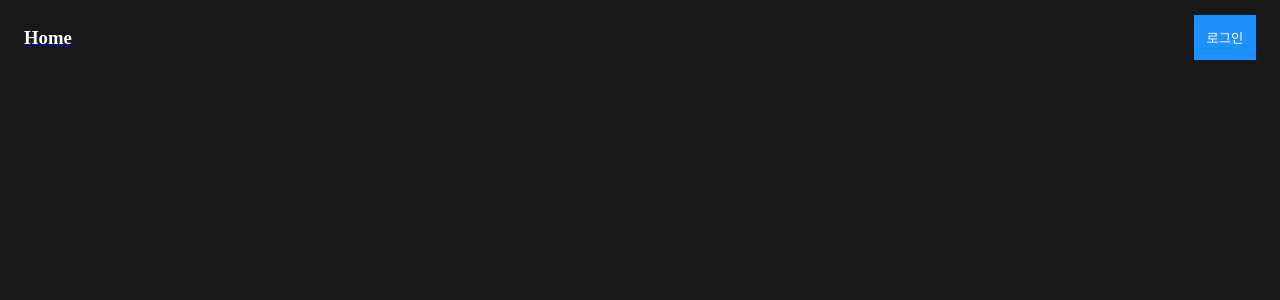
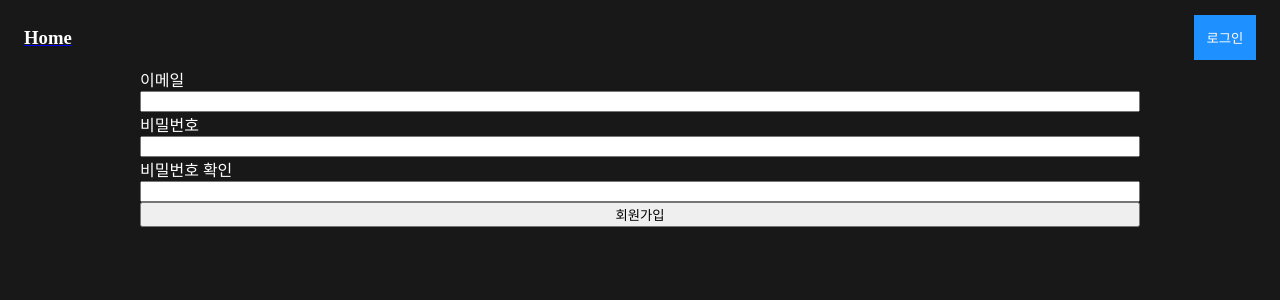
Before and after one commit to KIMTAEYANG123/MyMovie, a React (Create React App) app in the folder client/: page /join in a window 1280 px wide. Shown: the top 300 px of the page. Built offline with nearby package versions, Linux system fonts and the light colour scheme; no server answers.

Commit message:
회원가입 페이지 추가

```diff
--- a/client/src/App.js
+++ b/client/src/App.js
@@ -9,6 +9,7 @@ import DetailedPage from './page/DetailedPage';
 import Header from './components/common/Header';
 import LoginPage from './components/LoginPage';
 import SearchPage from './page/SearchPage';
+import UserJoin from './components/UserJoin';
 
 function App() {
 
@@ -23,6 +24,7 @@ function App() {
         <Route exact path="/search-movie/:name" component={SearchPage}/>
         <Route exact path="/movie/:id" component={DetailedPage}/>
         <Route exact path="/login" component={LoginPage}/>
+        <Route exact path="/join" component={UserJoin}/>
       </Switch>
     </Router>
   );
--- /dev/null
+++ b/client/src/components/UserJoin.js
@@ -0,0 +1,46 @@
+import React,{useState} from 'react'
+import styled from 'styled-components'
+
+const JoinContents = styled.div`
+    display: flex;
+    flex-direction: column;
+    max-width:1000px;
+    color: white;
+    margin: 0 auto;
+`
+function UserJoin() {
+    const [email, setEmail] = useState('')
+    const [password, setPassword] = useState('')
+    const [passwordCheck, setPasswordCheck] = useState('')
+
+    const onChange = (e)=>{
+        const {
+            target : {name}
+        } = e;
+        console.log(name)
+        if(name === 'email'){
+            setEmail(e.target.value);
+        }else if(name === 'password'){
+            setPassword(e.target.value)
+        }else if(name === 'passwordCheck'){
+            setPasswordCheck(e.target.value)
+        }
+    }
+    return (
+        <div>
+            <JoinContents>
+                <label>이메일</label>
+                <input type='email' name='email' onChange={onChange} value={email}/>
+
+                <label>비밀번호</label>
+                <input type='password' name='password'  onChange={onChange} value={password}/>
+
+                <label>비밀번호 확인</label>
+                <input type='password' name='passwordCheck' onChange={onChange} value={passwordCheck}/>
+                <button>회원가입</button>
+            </JoinContents>
+        </div>
+    )
+}
+
+export default UserJoin
```
